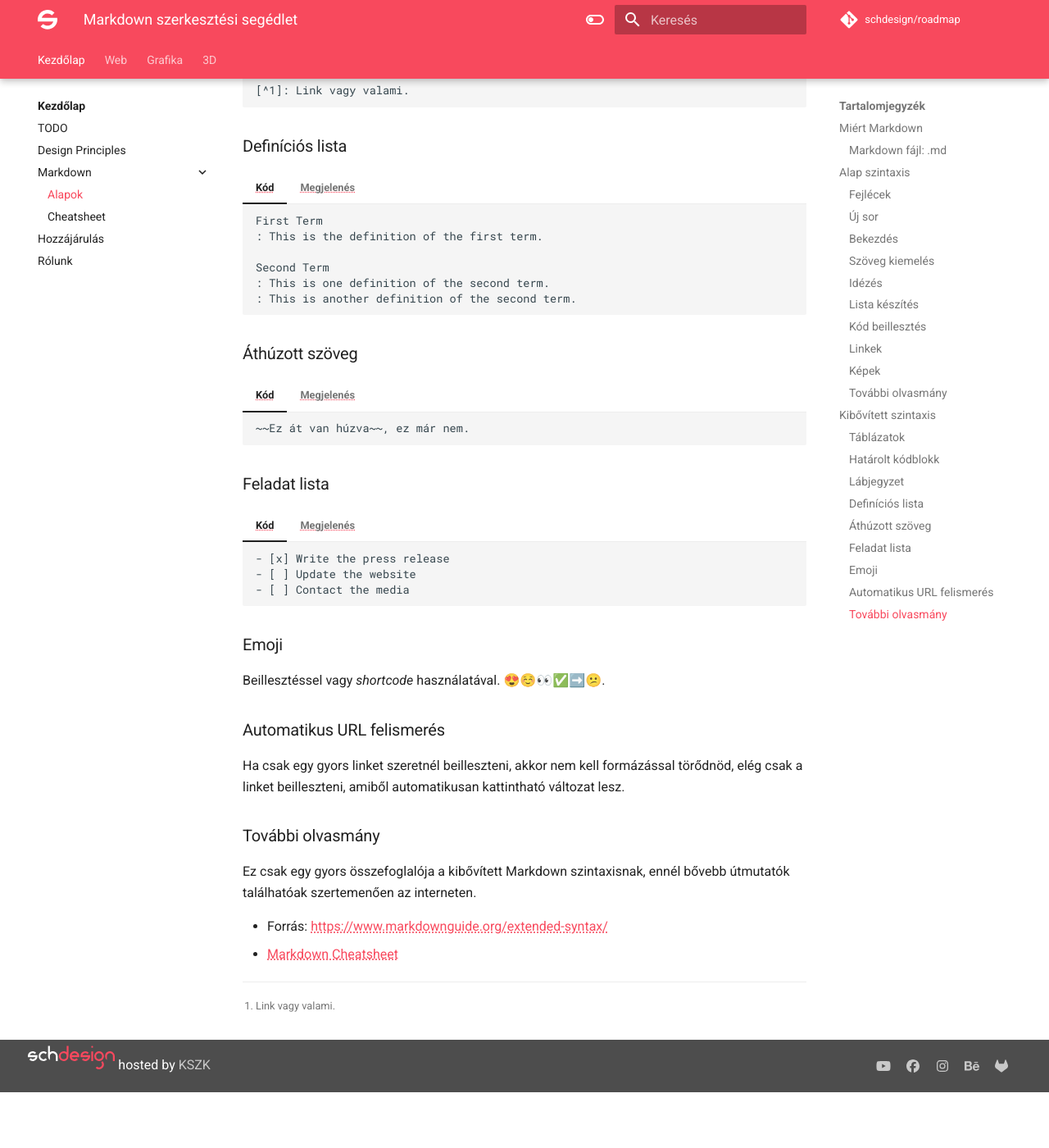
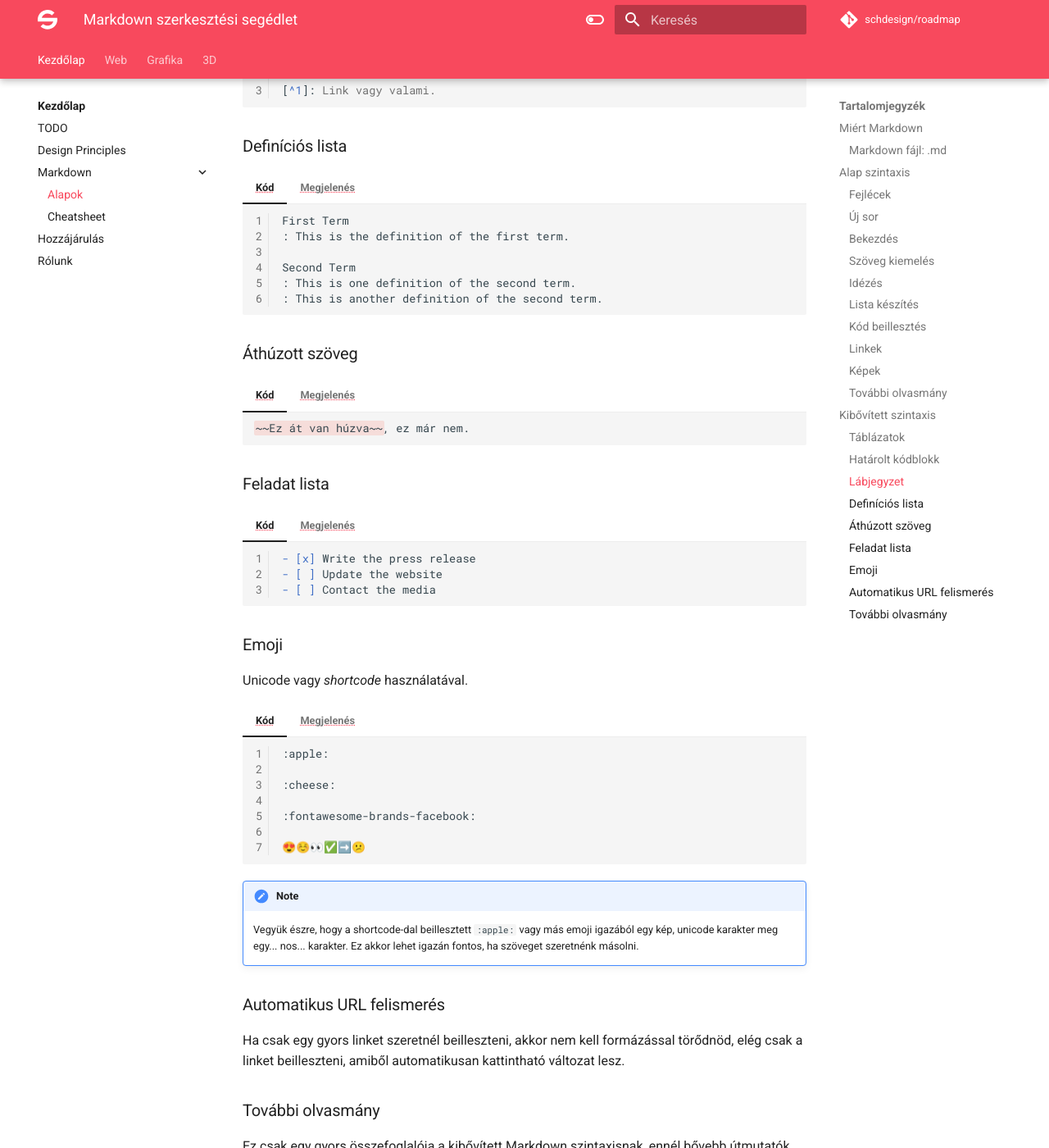
Before and after one commit to simonyiszk/schdesign-roadmap, an MkDocs documentation site: the page built from docs/schdesign/tutorial/markdown-alapok.md, in a window 1280 px wide and 1400 px high, scrolled down 5407 px. Shown: the whole window at 82% size. Built offline with MkDocs 1.6.1 and Material for MkDocs 9.7.7, drawn with Linux system fonts in a browser that asks for light colours; emoji names are drawn with the system emoji font; comment, search, counter and statistics services are not loaded; before the commit the page ends 6739 px from its top, so only the background shows below that; some of the changed text lies outside the part shown.

Commit message:
formated text for better experience

`````diff
--- a/docs/schdesign/tutorial/markdown-alapok.md
+++ b/docs/schdesign/tutorial/markdown-alapok.md
@@ -31,7 +31,7 @@
 Egy jól szervezett Markdown fájlnak a tartalmát fejlécek választják el. Ezek HTML-hez hasonlóan H1-től H6-ig terjednek, ahol H1 a legnagyobb. Általában egy darab H1-es fejléc szokott szerepelni egy dokumentumban, ami a dokumentum címét szokta viselni.
 
 === "Kód"
-    ```markdown
+    ```markdown linenums="1"
     # H1
 
     ## H2
@@ -60,7 +60,7 @@
 Ez sokkal hatásosabb, látványosabb. Az ilyeneket 1:1-ben átemelei a HTML kódba a fordító.
 
 === "Kód"
-    ```
+    ```html linenums="1"
     Ez az első sor
     Ez a második
 
@@ -79,7 +79,7 @@
 Egy bekezdés egy sorból áll. Minden új bekezdést egy üres sorral kell elválasztani a többitől.
 
 === "Kód"
-    ```
+    ```markdown linenums="1"
     Ez az első bekezdés
 
     Ez a második bekezdés
@@ -105,7 +105,7 @@
 Ha idézni szeretnél, akkor minden idézendő sort egy `>` jellel kell kezdened.
 
 === "Kód"
-    ```
+    ```markdown linenums="1"
     > Ez egy több soros
     >
     > idézet.
@@ -123,7 +123,7 @@
 Listából két fajta van: **számozott** és **számozatlan**.
 
 === "Kód"
-    ```
+    ```markdown linenums="1"
     1. Ez
     2. Egy
     3. Számozott
@@ -149,7 +149,7 @@
     5. Van
     6. Beljebb kezdés
 
-    Lista lista utánt nem szeret a program, így kell ide valamilyen szöveg.
+    Lista lista utánt nem szeret a program, így kell ide valamilyen szöveg 😢.
 
     - Ez
     - Egy
@@ -191,13 +191,13 @@
 Linkeket is sokféleképpen lehet beilleszteni.
 
 === "Kód"
-    ```
+    ```markdown
     Lehet egy szövegrésznek [a link](https://google.com).
     ```
 
     Lehet hivatkozni is rá, pl. ha sok link van, sok helyen újra felhasználnád.
 
-    ```
+    ```markdown
     Ez egy [hivatkozás][id] egy linkre, amit valahol máshol definiálok.
 
     ...
@@ -236,7 +236,7 @@
 ### Táblázatok
 
 === "Kód"
-    ```
+    ```markdown linenums="1"
     | Valami | Más |
     | ------ | --- |
     | 1      | 2   |
@@ -255,7 +255,7 @@
 Most már elég lesz körbehatárolni azt.
 
 === "Kód"
-    ````
+    ````markdown linenums="1"
     ```javascript
     function add(a, b) {
         return a + b;
@@ -274,7 +274,7 @@
 ### Lábjegyzet
 
 === "Kód"
-    ```
+    ```markdown linenums="1"
     Ez egy átvett szöveg, aminek a végén van egy lábjegyzet[^1]
 
     [^1]: Link vagy valami.
@@ -287,7 +287,7 @@
 ### Definíciós lista
 
 === "Kód"
-    ```
+    ```markdown linenums="1"
     First Term
     : This is the definition of the first term.
 
@@ -306,7 +306,7 @@
 ### Áthúzott szöveg
 
 === "Kód"
-    ```
+    ```markdown
     ~~Ez át van húzva~~, ez már nem.
     ```
 === "Megjelenés"
@@ -315,7 +315,7 @@
 ### Feladat lista
 
 === "Kód"
-    ```
+    ```markdown linenums="1"
     - [x] Write the press release
     - [ ] Update the website
     - [ ] Contact the media
@@ -327,7 +327,29 @@
 
 ### Emoji
 
-Beillesztéssel vagy *shortcode* használatával. 😍☺️👀✅➡️😕.
+Unicode vagy *shortcode* használatával.
+
+=== "Kód"
+    ```markdown linenums="1"
+    :apple:
+
+    :cheese:
+
+    :fontawesome-brands-facebook:
+
+    😍☺️👀✅➡️😕
+    ```
+=== "Megjelenés"
+    :apple:
+
+    :cheese:
+
+    :fontawesome-brands-facebook:
+
+    😍☺️👀✅➡️😕
+
+!!! note
+    Vegyük észre, hogy a shortcode-dal beillesztett `:apple:` vagy más emoji igazából egy kép, unicode karakter meg egy... nos... karakter. Ez akkor lehet igazán fontos, ha szöveget szeretnénk másolni.
 
 ### Automatikus URL felismerés
 
`````
Also changed, not shown: other parts of docs/schdesign/tutorial/markdown-alapok.md (+2 -2 lines).
